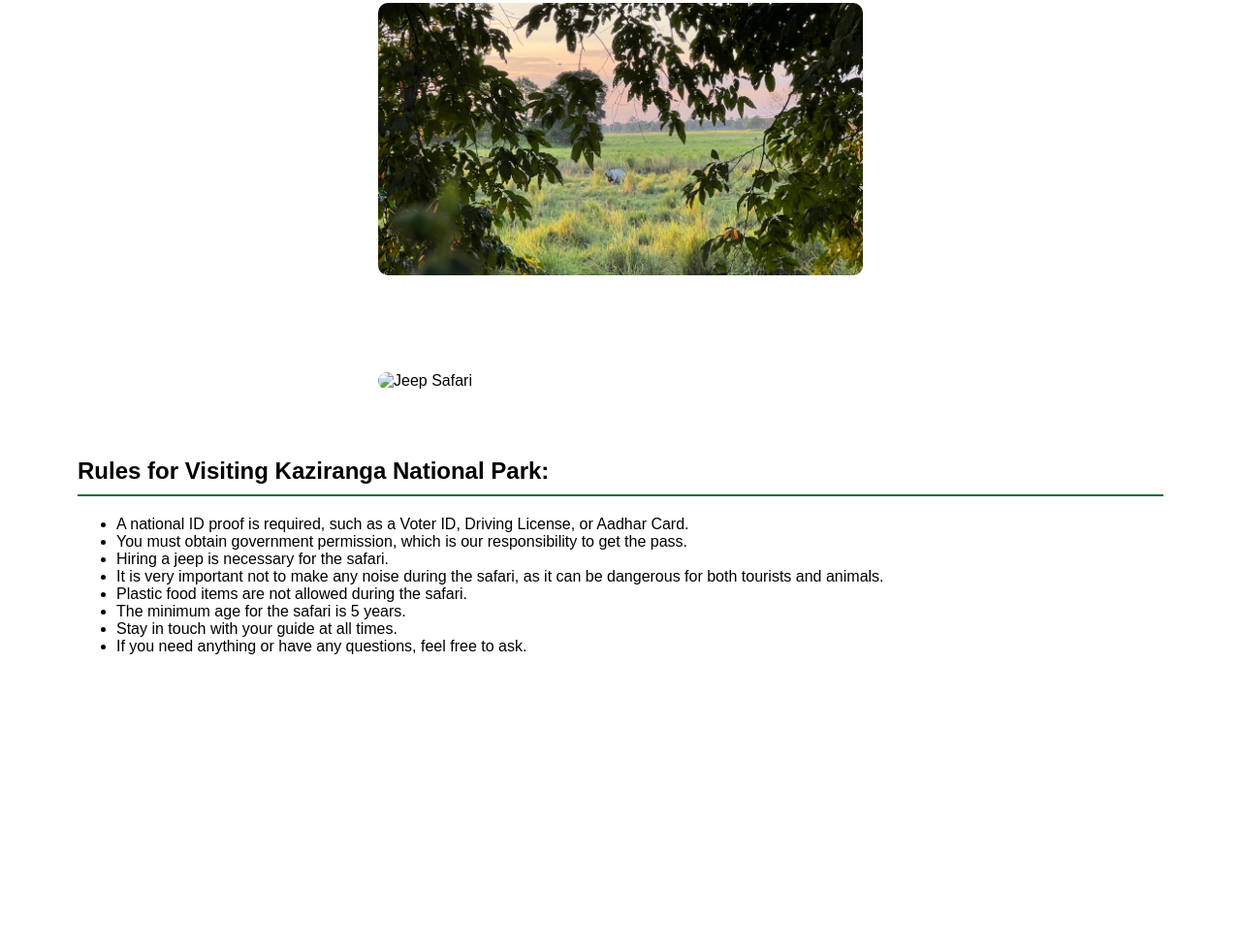
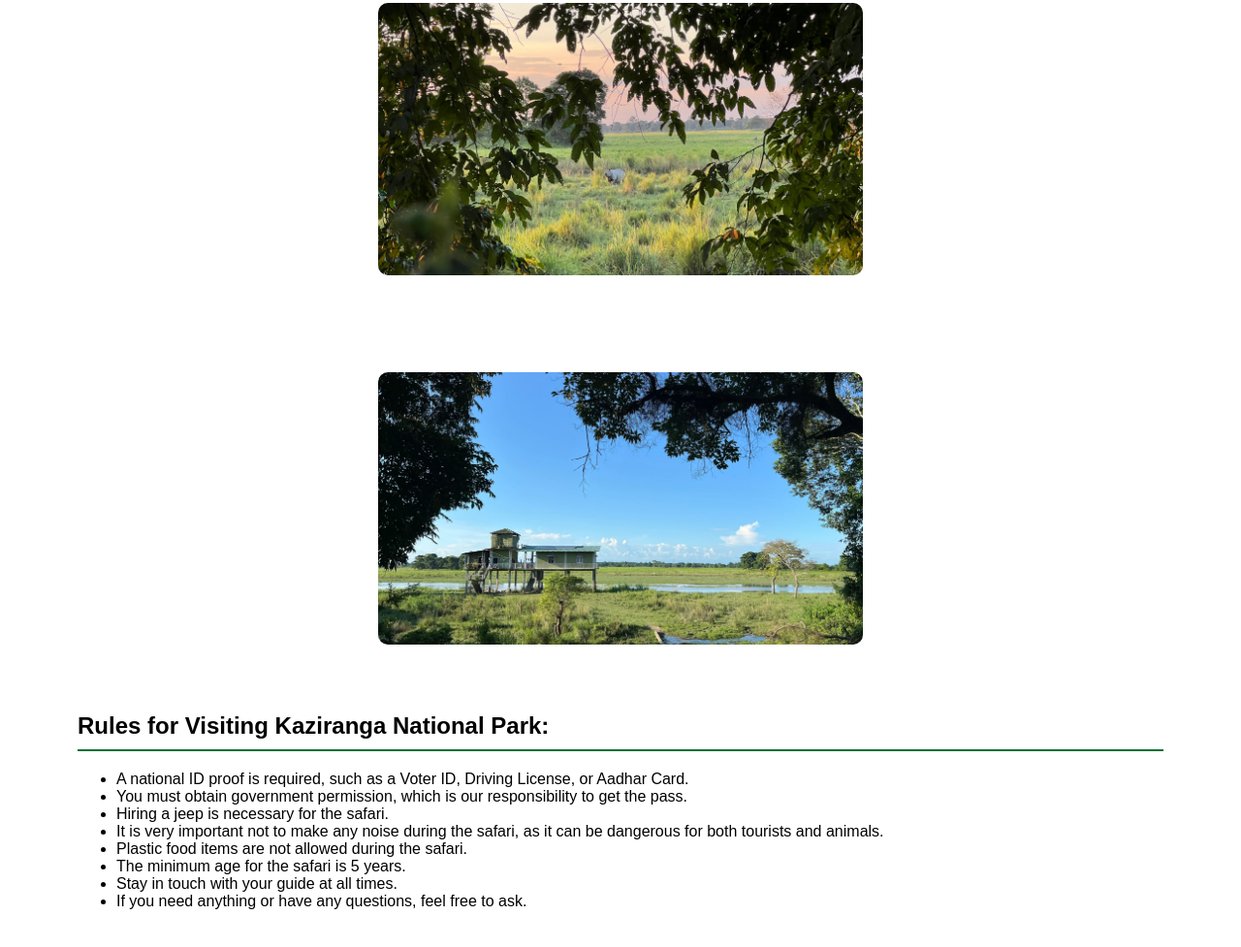
Before and after one commit to Ashish-Tamang/major-project, a plain HTML site: page index.html in a window 1280 px wide. Shown: the part 1023-2000 px from the top of the page at 97% size. Before the commit the page ends 1795 px from the top, so only its background shows below. Drawn offline with Linux system fonts and the light colour scheme.

Commit message:
Update index.html

```diff
--- a/index.html
+++ b/index.html
@@ -64,7 +64,7 @@
     <section id="image2">
         <div class="image2-container">
             <img src="r1.webp" alt="Rhino" class="side-by-side-image">
-            <img src="r2.jpg" alt="Jeep Safari" class="side-by-side-image">
+            <img src="r2.webp" alt="Jeep Safari" class="side-by-side-image">
         </div>
     </section>
 
```
